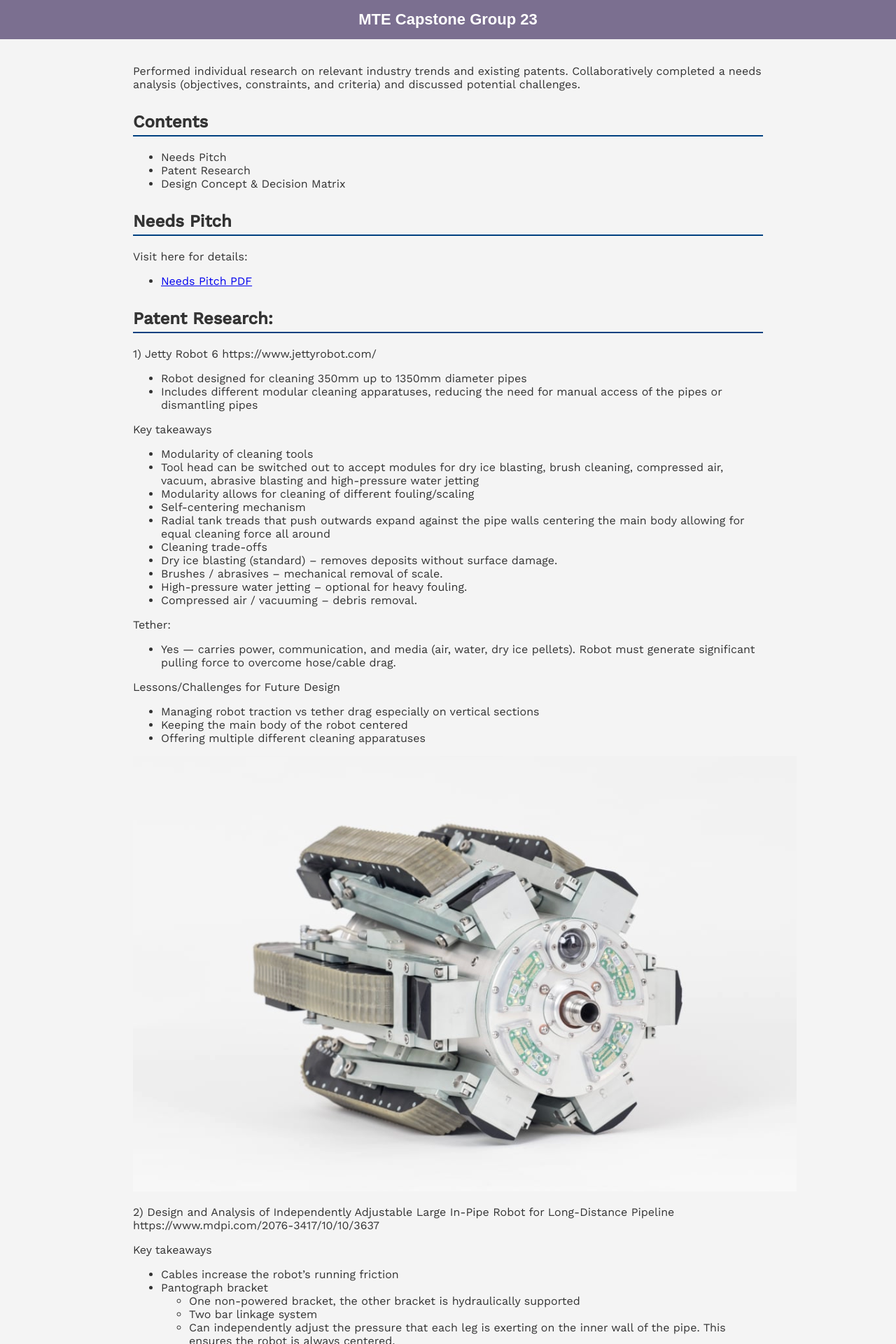
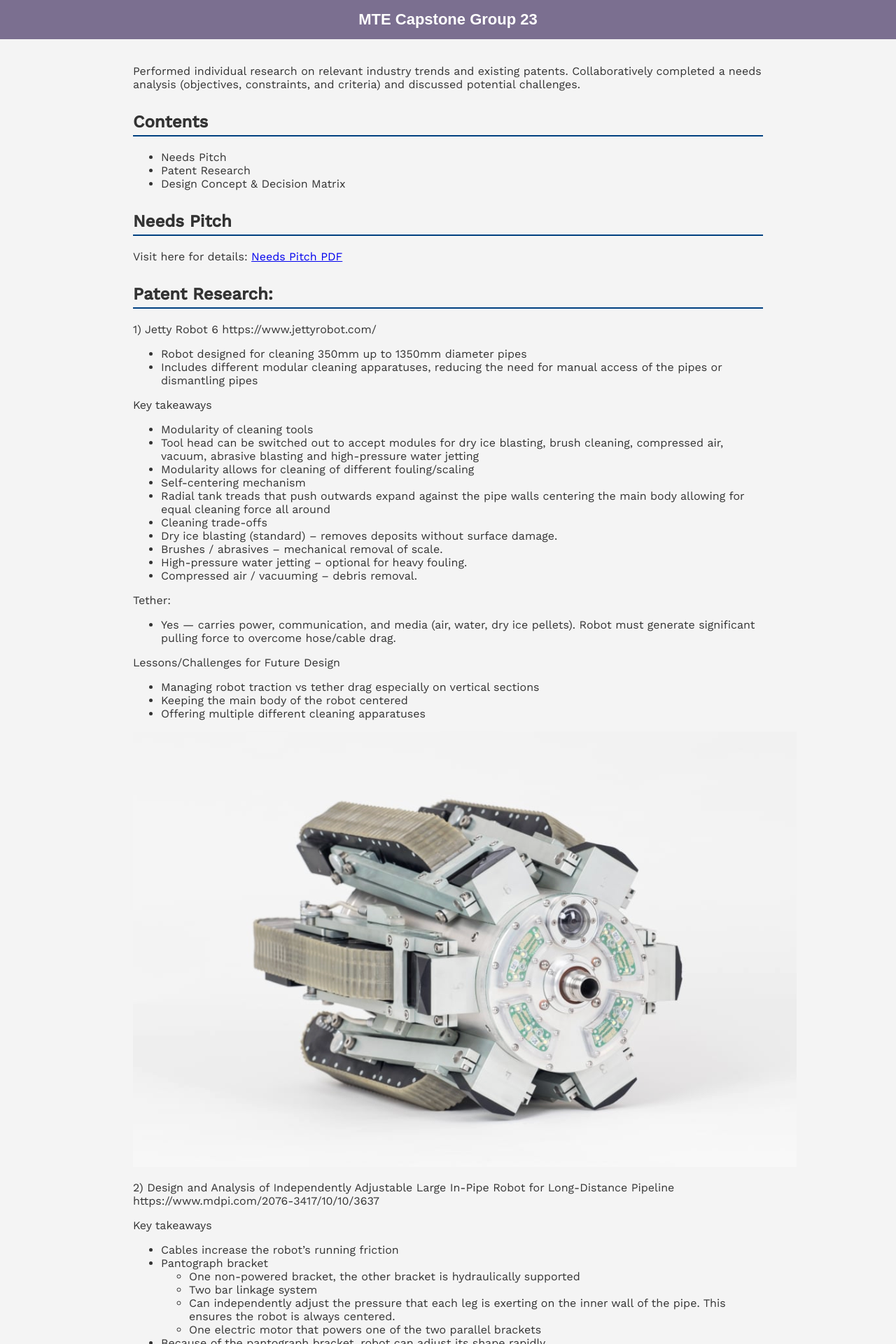
Before and after one commit to warisz/mte-capstone, a Jekyll site: the page built from meetings/sept-22-2025.md, in a window 1280 px wide. Shown: the top 1920 px of the page at 70% size. Built offline with Jekyll 4.4.1, drawn with Linux system fonts in a browser that asks for light colours.

```diff
--- a/meetings/sept-22-2025.md
+++ b/meetings/sept-22-2025.md
@@ -11,8 +11,7 @@ Performed individual research on relevant industry trends and existing patents.
 - Design Concept & Decision Matrix
 
 ## Needs Pitch
-Visit here for details:
-- [Needs Pitch PDF](https://github.com/warisz/mte-capstone/blob/f968de8cd1b1466b248542422659c415c2c480a8/09_24_MTE481_Needs_Pitch.pdf)
+Visit here for details: [Needs Pitch PDF](https://github.com/warisz/mte-capstone/blob/f968de8cd1b1466b248542422659c415c2c480a8/09_24_MTE481_Needs_Pitch.pdf)
 
 ## Patent Research:
 
```
